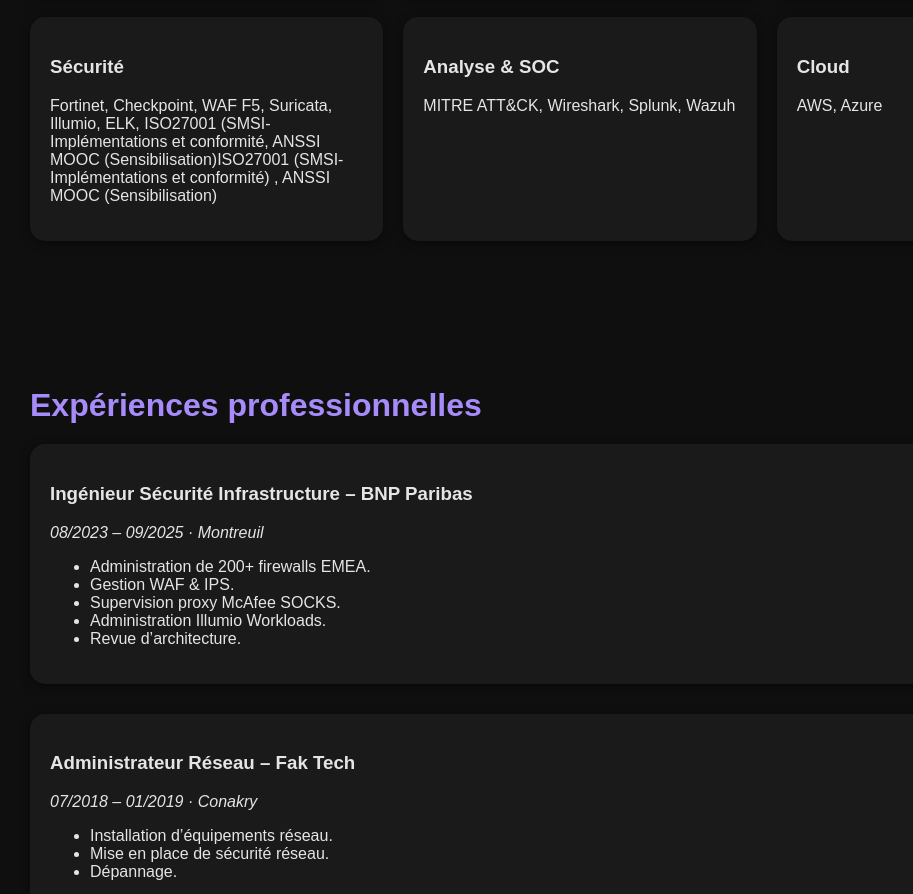
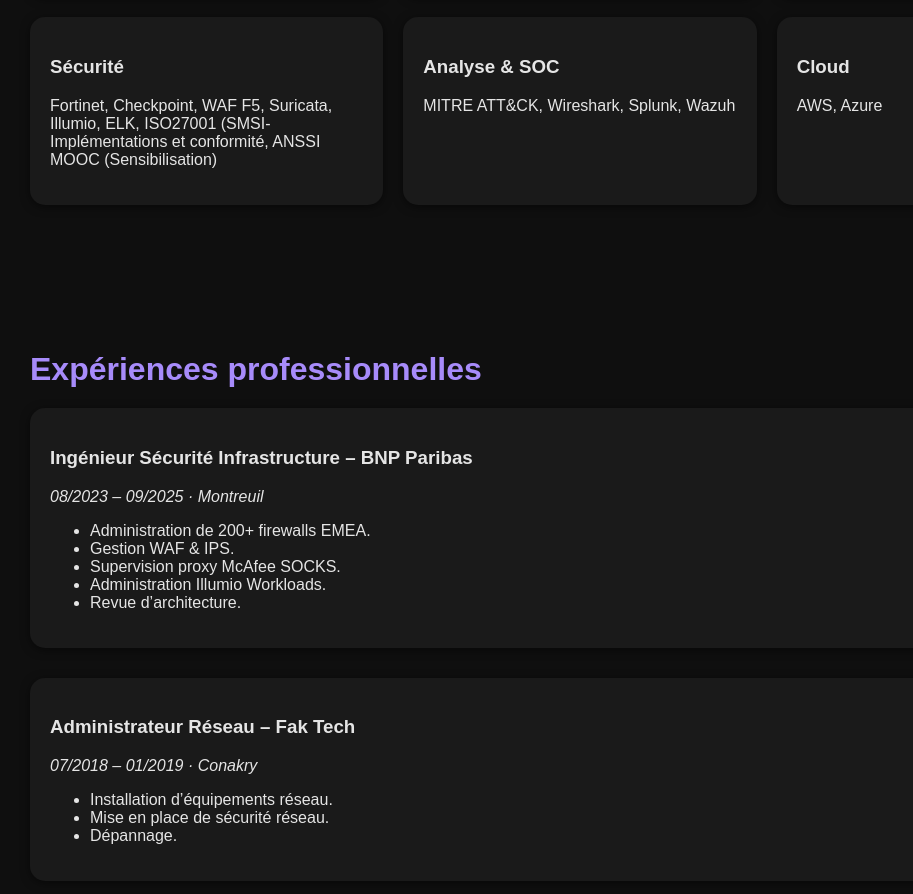
Before and after one commit to IB0397/Portofolio, a plain HTML site: page index.html in a window 1280 px wide. Shown: the part 1426-2320 px from the top of the page, without its empty margins (60-973 px from the left). Drawn offline with Linux system fonts and the light colour scheme.

Commit message:
Update index.html

```diff
--- a/index.html
+++ b/index.html
@@ -61,8 +61,7 @@ Mon objectif est de contribuer activement à la protection des environnements IT
     <div class="card"><h3>Réseaux</h3><p>LAN, WAN, Firewalls, DHCP, DNS, SMTP, FTP, TCP/IP, AD, VPN</p></div>
     <div class="card"><h3>Systèmes</h3><p>Linux, Windows Server</p></div>
     <div class="card"><h3>Programmation</h3><p>Python, C</p></div>
-    <div class="card"><h3>Sécurité</h3><p>Fortinet, Checkpoint, WAF F5, Suricata, Illumio, ELK, ISO27001 (SMSI-Implémentations et conformité, ANSSI MOOC (Sensibilisation)ISO27001 (SMSI- Implémentations et conformité)
-, ANSSI MOOC (Sensibilisation)</p></div>
+    <div class="card"><h3>Sécurité</h3><p>Fortinet, Checkpoint, WAF F5, Suricata, Illumio, ELK, ISO27001 (SMSI-Implémentations et conformité, ANSSI MOOC (Sensibilisation)</p></div>
     <div class="card"><h3>Analyse & SOC</h3><p>MITRE ATT&CK, Wireshark, Splunk, Wazuh</p></div>
     <div class="card"><h3>Cloud</h3><p>AWS, Azure</p></div>
   </div>
```
